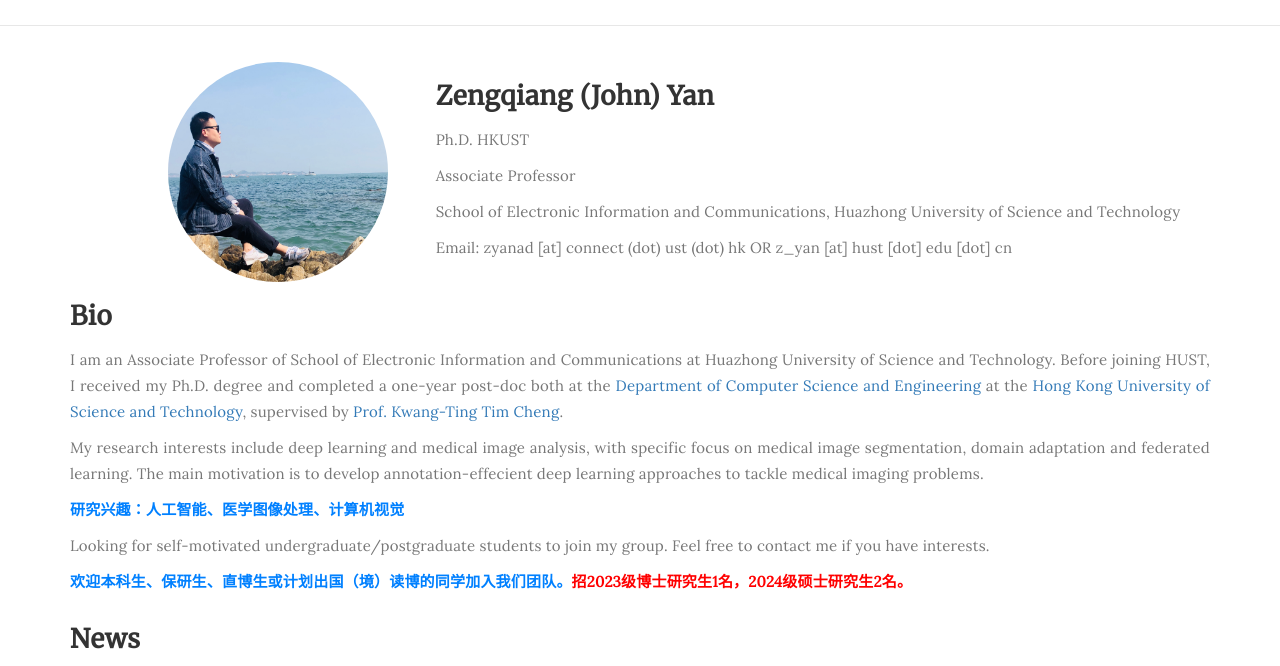
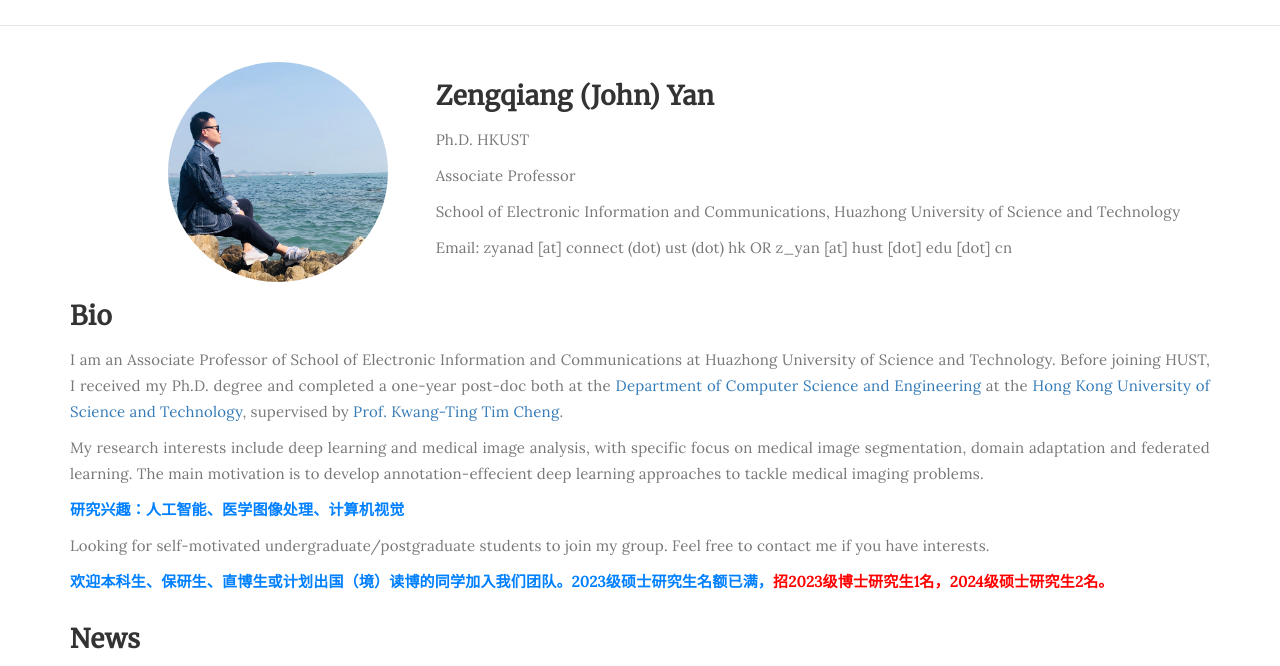
Before and after one commit to MIA2I/home, a plain HTML site: page index.html in a window 1280 px wide. Shown: the part 97-763 px from the top of the page. Drawn offline with Linux system fonts and the light colour scheme.

Commit message:
Update index.html

```diff
--- a/index.html
+++ b/index.html
@@ -92,7 +92,7 @@
 			Looking for self-motivated undergraduate/postgraduate students to join my group. Feel free to contact me if you have interests.
 		</p>
 		<p><b>
-			<font color="#0080FF">欢迎本科生、保研生、直博生或计划出国（境）读博的同学加入我们团队。</font><font color="red">招2023级博士研究生1名，2024级硕士研究生2名。</font>
+			<font color="#0080FF">欢迎本科生、保研生、直博生或计划出国（境）读博的同学加入我们团队。2023级硕士研究生名额已满，</font><font color="red">招2023级博士研究生1名，2024级硕士研究生2名。</font>
 		</b></p>
      </div>
 </section>
```
